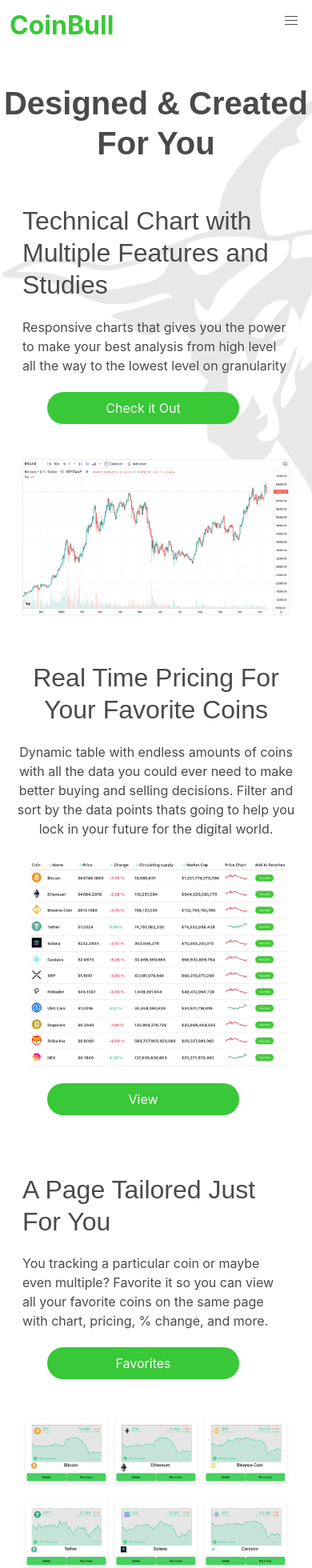
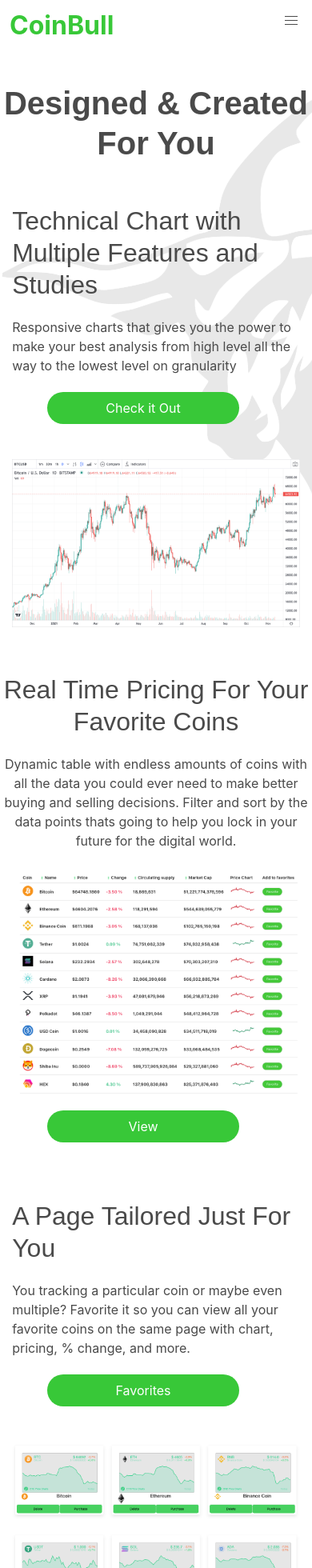
Before and after one commit to ChaseNicks/CoinBull, a React (Create React App) app in the folder client/: page / in a window 390 px wide. Shown: the top 1960 px of the page at 80% size. Built offline with nearby package versions, Linux system fonts and the light colour scheme.

Commit message:
margin changes for mobile

```diff
--- a/client/src/pages/Home.js
+++ b/client/src/pages/Home.js
@@ -12,7 +12,7 @@
       {/* <ProductList />
       <NewsCard symbol="ADA" /> */}
       <h1 className="is-size-1 is-size-2-mobile has-text-centered has-text-weight-bold" style={{ marginTop: "2.5rem", marginBottom: "2.5rem" }}> Designed & Created For You</h1>
-      <div className="columns is-pricing" style={{ marginRight: "1rem", marginLeft: "1rem", marginTop: "2.5rem" }}>
+      <div className="columns is-pricing" style={{ marginRight: ".2rem", marginLeft: ".2rem", marginTop: "2.5rem" }}>
         <div className="column is-half is-flex-direction-column is-align-items-center">
           <h1 className="is-size-2 is-size-3-mobile has-text-weight-medium">Technical Chart with Multiple Features and Studies</h1>
           <p style={{ marginTop: "1.3rem" }} className="is-size-5 is-size-6-mobile">Responsive charts that gives you the power to make your best analysis from high level all the way to the lowest level on granularity </p>
@@ -36,7 +36,7 @@
         </div>
       </div>
 
-      <div className="is-flex-direction-column is-justify-content-center is-align-content-center" style={{ marginRight: "1rem", marginLeft: "1rem", marginTop: "2.5rem" }}>
+      <div className="is-flex-direction-column is-justify-content-center is-align-content-center" style={{ marginRight: ".2rem", marginLeft: ".2rem", marginTop: "2.5rem" }}>
 
         <div className=" is-flex-direction-column is-align-items-center">
           <h1 className="is-size-2 is-size-3-mobile  has-text-weight-medium has-text-centered">Real Time Pricing For Your Favorite Coins</h1>
@@ -63,7 +63,8 @@
         </div>
       </div>
 
-      <div className="columns is-pricing" style={{ marginRight: "1rem", marginLeft: "1rem", marginTop: "2.5rem", marginBottom: "2.5rem" }}>
+
+      <div className="columns is-pricing" style={{ marginRight: ".2rem", marginLeft: ".2rem", marginTop: "2.5rem", marginBottom: "2.5rem" }}>
         <div className="column is-half is-flex-direction-column is-align-items-center">
           <h1 className="is-size-2 is-size-3-mobile has-text-weight-medium">A Page Tailored Just For You</h1>
           <p style={{ marginTop: "1.3rem" }} className="is-size-5 is-size-6-mobile"> You tracking a particular coin or maybe even multiple? Favorite it so you can view all your favorite coins on the same page with chart, pricing, % change, and more.</p>
@@ -88,7 +89,7 @@
         </div>
       </div>
 
-      <div className="is-flex-direction-column is-justify-content-center is-align-content-center" style={{ marginRight: "1rem", marginLeft: "1rem", marginTop: "2.5rem", marginBottom: "2.5rem" }}>
+      <div className="is-flex-direction-column is-justify-content-center is-align-content-center" style={{ marginRight: ".2rem", marginLeft: ".2rem", marginTop: "2.5rem", marginBottom: "2.5rem" }}>
 
         <div className=" is-flex-direction-column is-align-items-center">
           <h1 className="is-size-2 is-size-3-mobile  has-text-weight-medium has-text-centered">Always Know Whats Being Talked About</h1>
```
